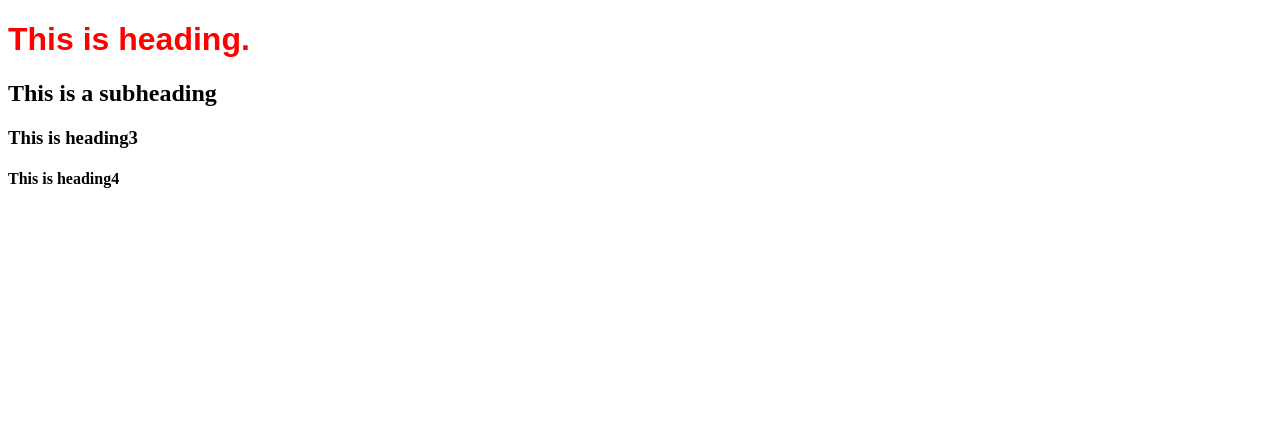
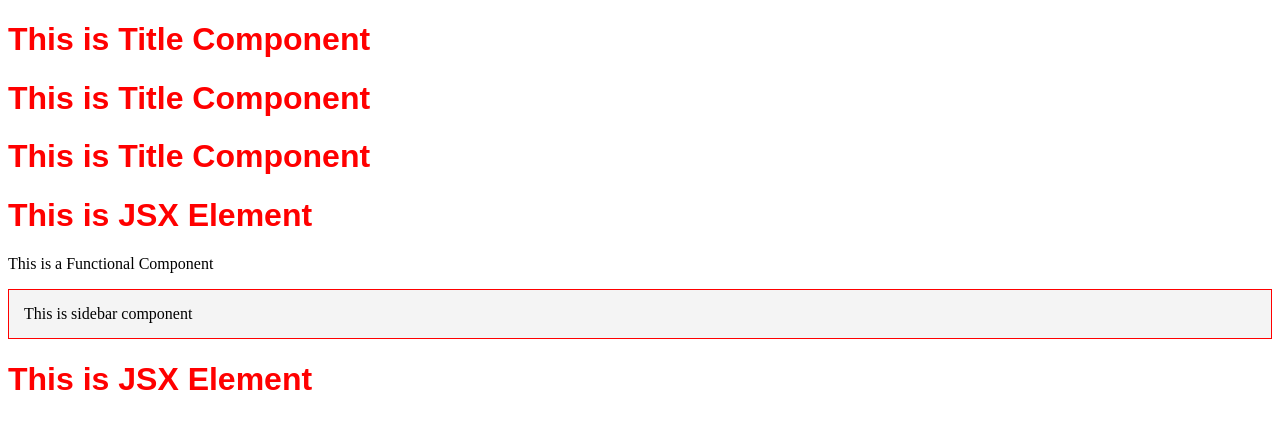
Before and after one commit to shaiknizamuddin/react-learning, a React app: page / in a window 1280 px wide. Built offline with nearby package versions, Linux system fonts and the light colour scheme.

Commit message:
JSX fundamentals

```diff
--- a/App.js
+++ b/App.js
@@ -1,16 +1,70 @@
-import React from 'react';
-import ReactDOM from 'react-dom/client';
+import React from "react";
+import ReactDOM from "react-dom/client";
 
+const element = React.createElement("div", { id: "parent", key: "parent" }, [
+  React.createElement("div", { id: "child1", key: "child1" }, [
+    React.createElement(
+      "h1",
+      { id: "heading1", key: "heading1" },
+      "This is heading."
+    ),
+    React.createElement(
+      "h2",
+      { id: "heading2", key: "heading2" },
+      "This is a subheading"
+    ),
+  ]),
 
-const element = React.createElement('div', { id: 'parent', key: 'parent' }, [
-    React.createElement('div', { id: 'child1', key: 'child1' }, [
-        React.createElement('h1', { id: 'heading1', key: 'heading1' }, 'This is heading.'),
-        React.createElement('h2', { id: 'heading2', key: 'heading2' }, 'This is a subheading')
-    ]),
-    React.createElement('div', { id: 'child2', key: 'child2' }, [
-        React.createElement('h3', { id: 'heading3', key: 'heading3' }, 'This is heading3'),
-        React.createElement('h4', { id: 'heading4', key: 'heading4' }, 'This is heading4')
-    ])
+  React.createElement("div", { id: "child2", key: "child2" }, [
+    React.createElement(
+      "h3",
+      { id: "heading3", key: "heading3" },
+      "This is heading3"
+    ),
+    React.createElement(
+      "h4",
+      { id: "heading4", key: "heading4" },
+      "This is heading4"
+    ),
+  ]),
 ]);
-const root = ReactDOM.createRoot(document.getElementById('root'));
+const root = ReactDOM.createRoot(document.getElementById("root"));
 root.render(element);
+
+const jsxElement = (
+  <h1 id="jsxHeading" className="jsxClass" tabIndex="1">
+    This is JSX Element
+  </h1>
+);
+
+const jsxRoot = ReactDOM.createRoot(document.getElementById("jsxRoot"));
+jsxRoot.render(jsxElement);
+
+// React Functional Component
+const TitleComponent = () => {
+  return (
+    <h1 id="titleHeading" className="titleClass">
+      This is Title Component
+    </h1>
+  );
+};
+
+const SideBarComponent = () => {
+  return <p className="sidebar">This is sidebar component</p>;
+};
+
+// Component Composition
+const FunctionalComponent = () => {
+  return (
+    <div id="headingElemnt" className="classN">
+      <TitleComponent /> {/* Title Component */}
+      <TitleComponent></TitleComponent> {/* Title Component */}
+      {TitleComponent()} {/* Invoking as a function */}
+      {jsxElement} {/* react element or any js code can go here in {} */}
+      <p>This is a Functional Component</p>
+      <SideBarComponent />
+    </div>
+  );
+};
+
+root.render(<FunctionalComponent />);
--- a/index.html
+++ b/index.html
@@ -10,6 +10,7 @@
 
 <body>
     <div id="root"></div>
+    <div id="jsxRoot"></div>
     <script type="module" src="./App.js"></script>
 </body>
 
--- a/style.css
+++ b/style.css
@@ -1,4 +1,10 @@
 h1 {
-    color: red;
-    font-family: Arial, sans-serif;
+  color: red;
+  font-family: Arial, sans-serif;
 }
+
+.sidebar {
+  background-color: #f4f4f4;
+  padding: 15px;
+  border: 1px solid red;
+}
```
